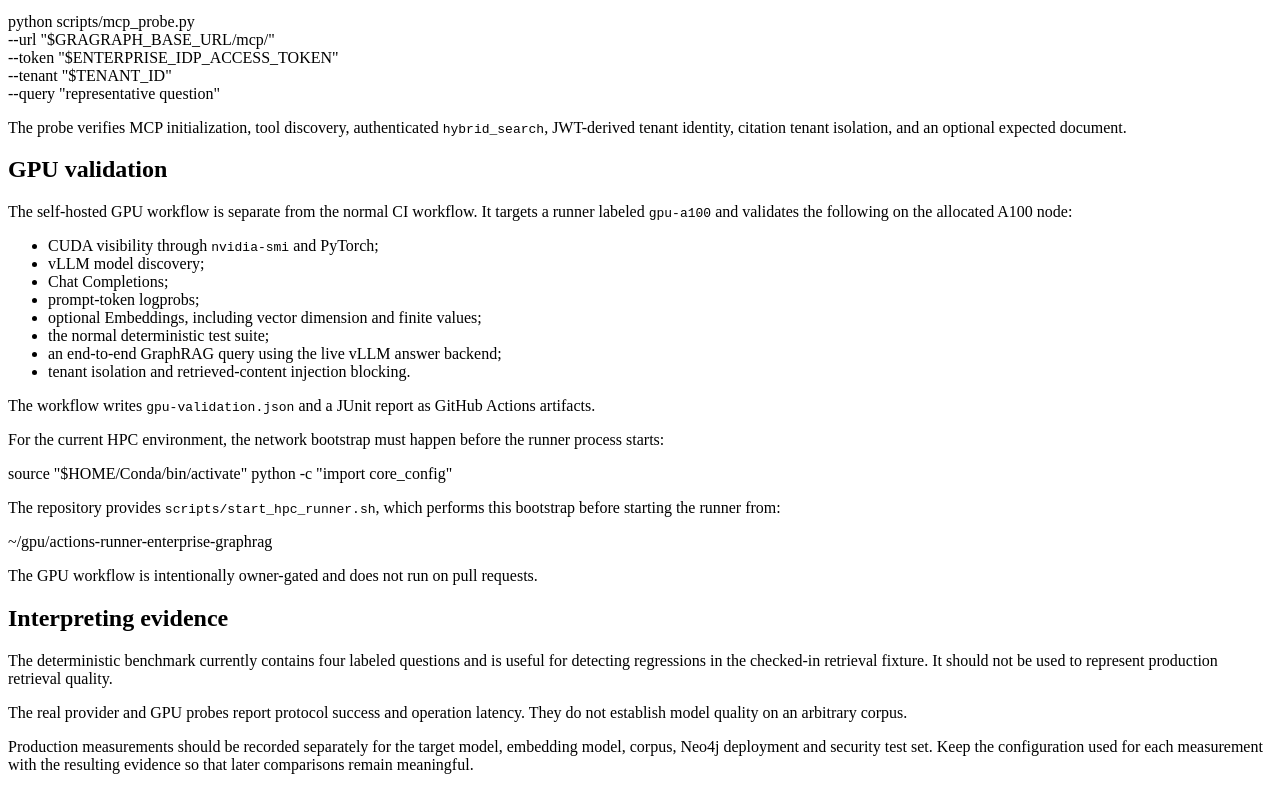
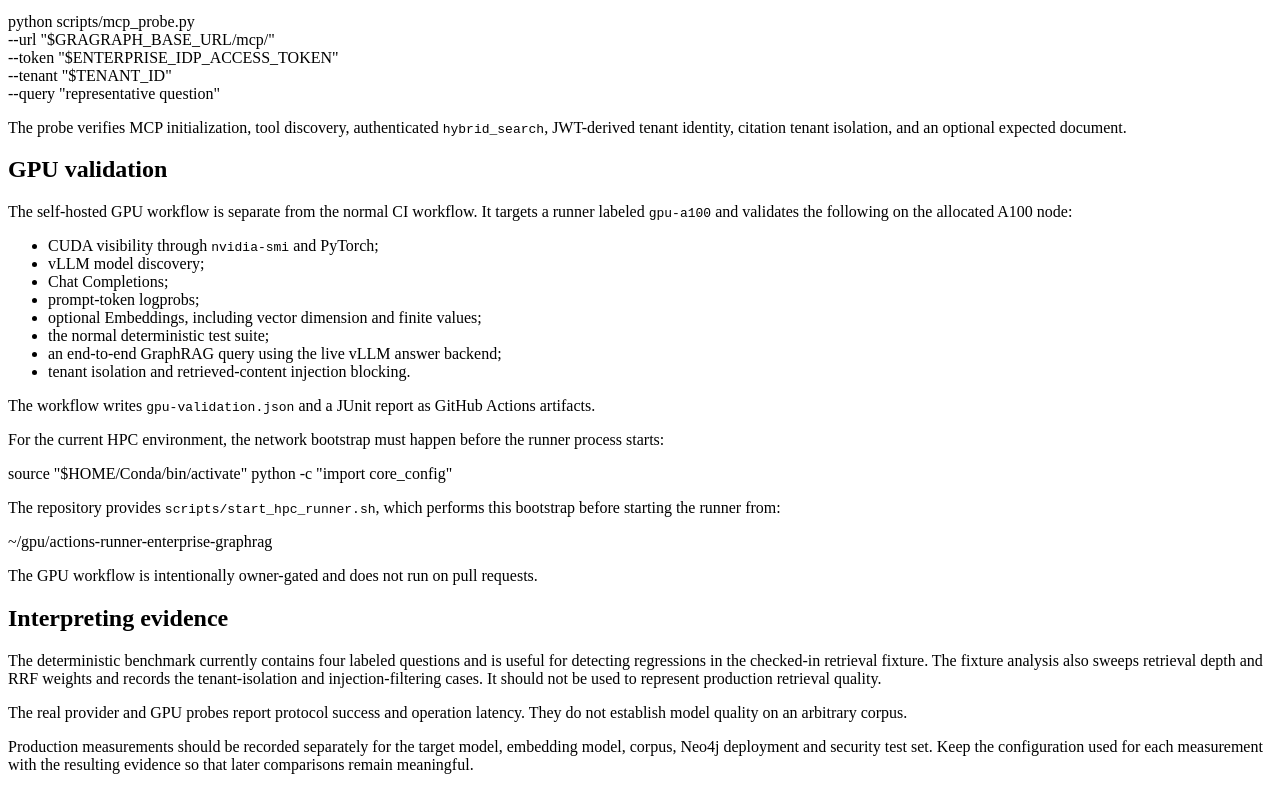
Before and after one commit to SpryzenHell/enterprise_graphrag, an Eleventy site: page docs/VALIDATION.md in a window 1280 px wide. Shown: the part 1088-1878 px from the top of the page. Built offline with nearby package versions, Linux system fonts and the light colour scheme; Eleventy itself is replaced by a stand-in of ours; files that its build step writes are made by us from their sources.

Commit message:
docs(validation): document fixture analysis reproduction

```diff
--- a/docs/VALIDATION.md
+++ b/docs/VALIDATION.md
@@ -95,7 +95,7 @@ The GPU workflow is intentionally owner-gated and does not run on pull requests.
 
 ## Interpreting evidence
 
-The deterministic benchmark currently contains four labeled questions and is useful for detecting regressions in the checked-in retrieval fixture. It should not be used to represent production retrieval quality.
+The deterministic benchmark currently contains four labeled questions and is useful for detecting regressions in the checked-in retrieval fixture. The fixture analysis also sweeps retrieval depth and RRF weights and records the tenant-isolation and injection-filtering cases. It should not be used to represent production retrieval quality.
 
 The real provider and GPU probes report protocol success and operation latency. They do not establish model quality on an arbitrary corpus.
 
```
